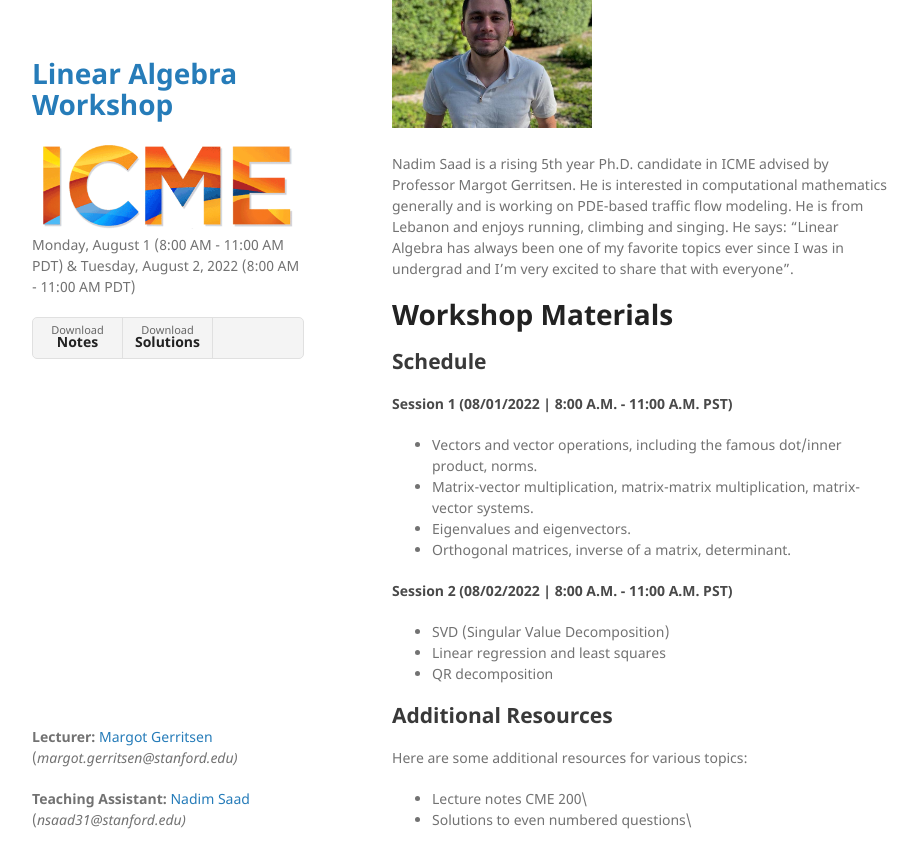
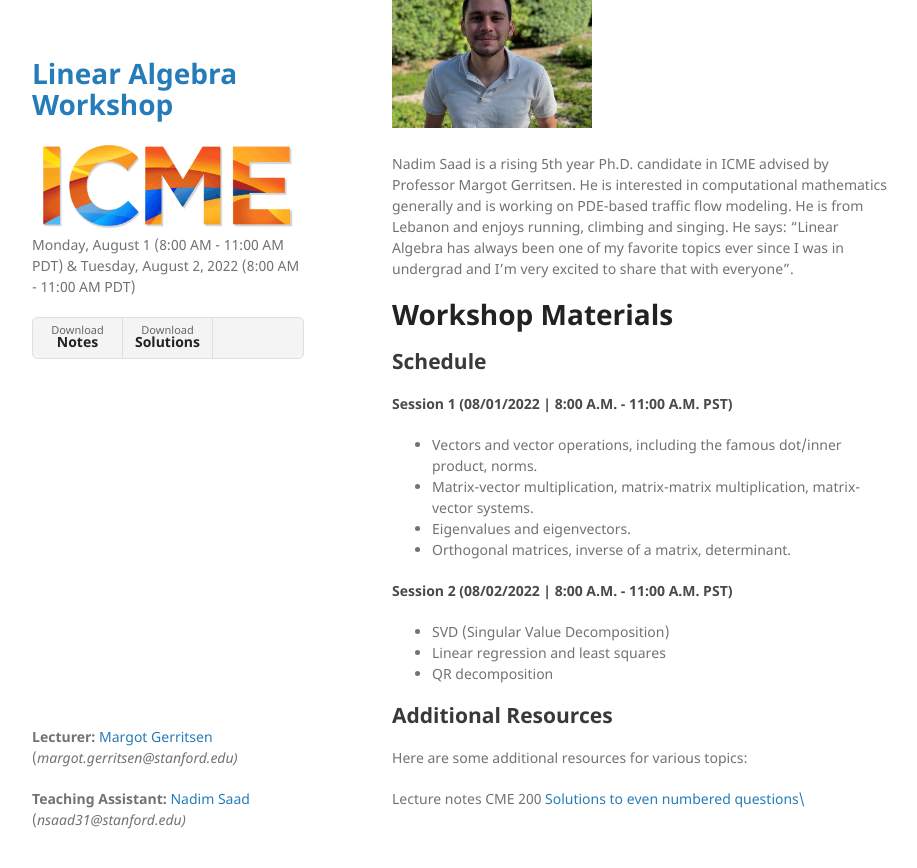
Before and after one commit to nsaad31/Linear_Algebra_ICME_Workshops_2023, a Jekyll site: the page built from index.md, in a window 1280 px wide and 900 px high, scrolled down 1319 px. Shown: the top 868 px of the window, without its empty margins (178-1095 px from the left). Built offline with Jekyll 4.4.1, drawn with Linux system fonts in a browser that asks for light colours; our own code applies the rules of GitHub Pages for plain Markdown files.

```diff
--- a/index.md
+++ b/index.md
@@ -41,5 +41,5 @@ Nadim Saad is a rising 5th year Ph.D. candidate in ICME advised by Professor Mar
 
 Here are some additional resources for various topics:
 
- - Lecture notes CME 200\ <a href="{{ "/docs/MatrixComputationsAnswerstoEvennumberedQuestions.pdf" | relative_url }}">
- - Solutions to even numbered questions\ <a href="{{ "/docs/MatrixComputationsAnswerstoEvennumberedQuestions.pdf" | relative_url }}">
+Lecture notes CME 200 <a href="{{ "/docs/MatrixComputationsAnswerstoEvennumberedQuestions.pdf" | relative_url }}">
+Solutions to even numbered questions\ <a href="{{ "/docs/MatrixComputationsAnswerstoEvennumberedQuestions.pdf" | relative_url }}">
```
